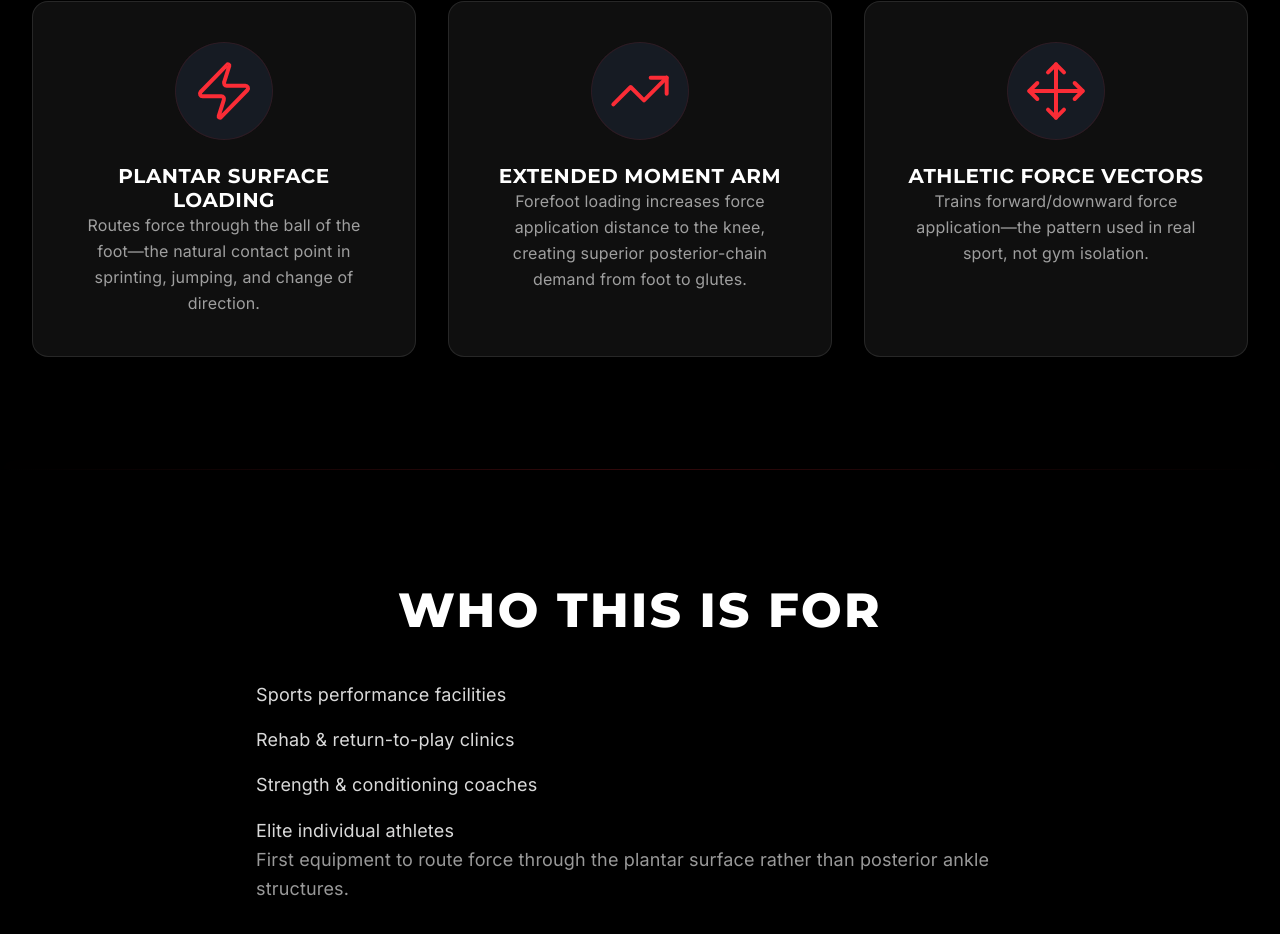
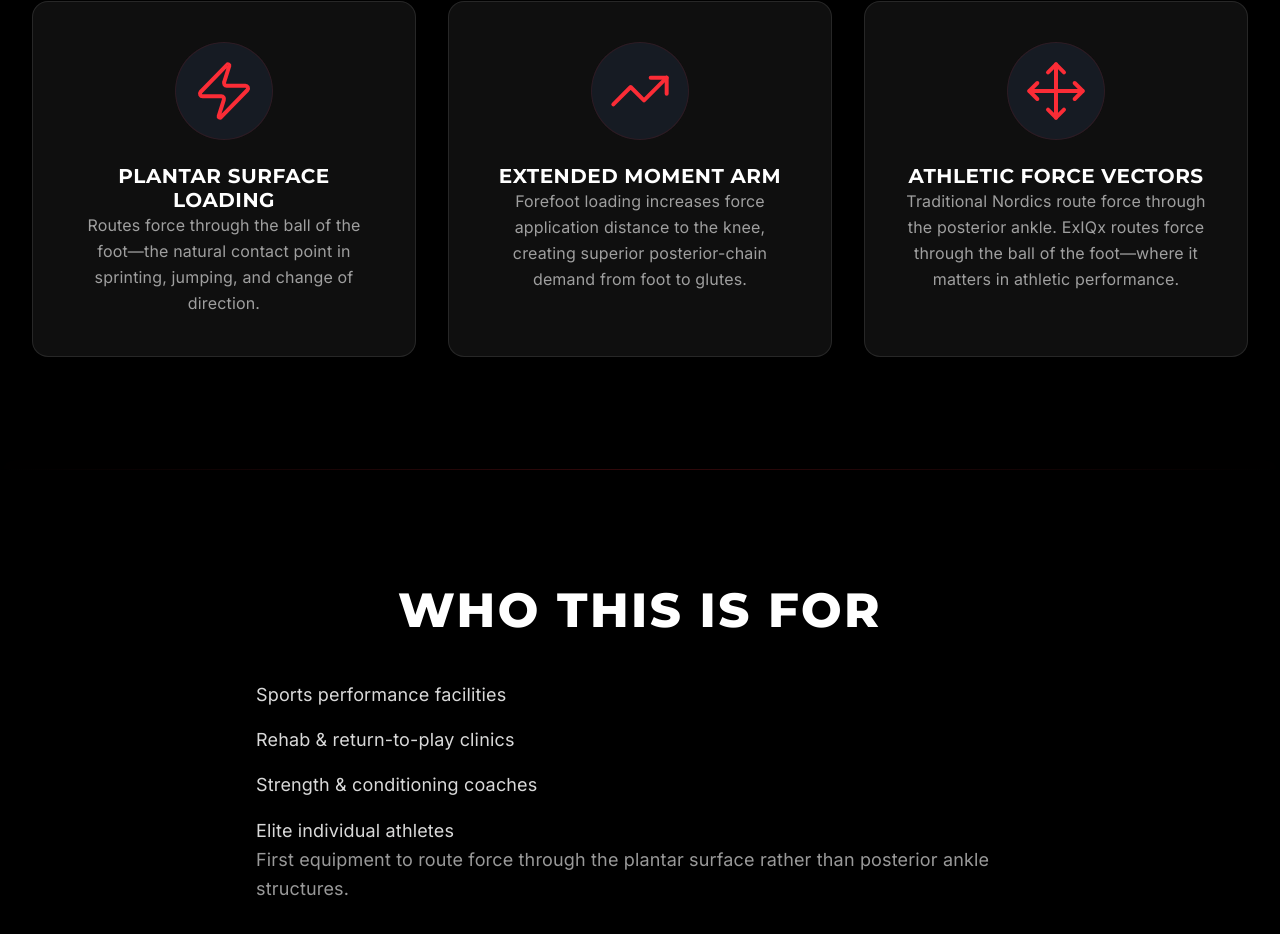
Before and after one commit to infinityspine/exiqx-website, a Next.js app: page / in a window 1280 px wide. Shown: the part 1263-2197 px from the top of the page. Built offline with nearby package versions, Linux system fonts and the light colour scheme.

Commit message:
🕒 Auto-commit: 2026-01-06 12:11:43

```diff
--- a/components/sections/BiomechanicsElite.tsx
+++ b/components/sections/BiomechanicsElite.tsx
@@ -31,7 +31,7 @@ const BiomechanicsElite = memo(function BiomechanicsElite({
     {
       icon: Move,
       title: 'ATHLETIC FORCE VECTORS',
-      body: 'Trains forward/downward force application—the pattern used in real sport, not gym isolation.'
+      body: 'Traditional Nordics route force through the posterior ankle. ExIQx routes force through the ball of the foot—where it matters in athletic performance.'
     }
   ]
 
```
